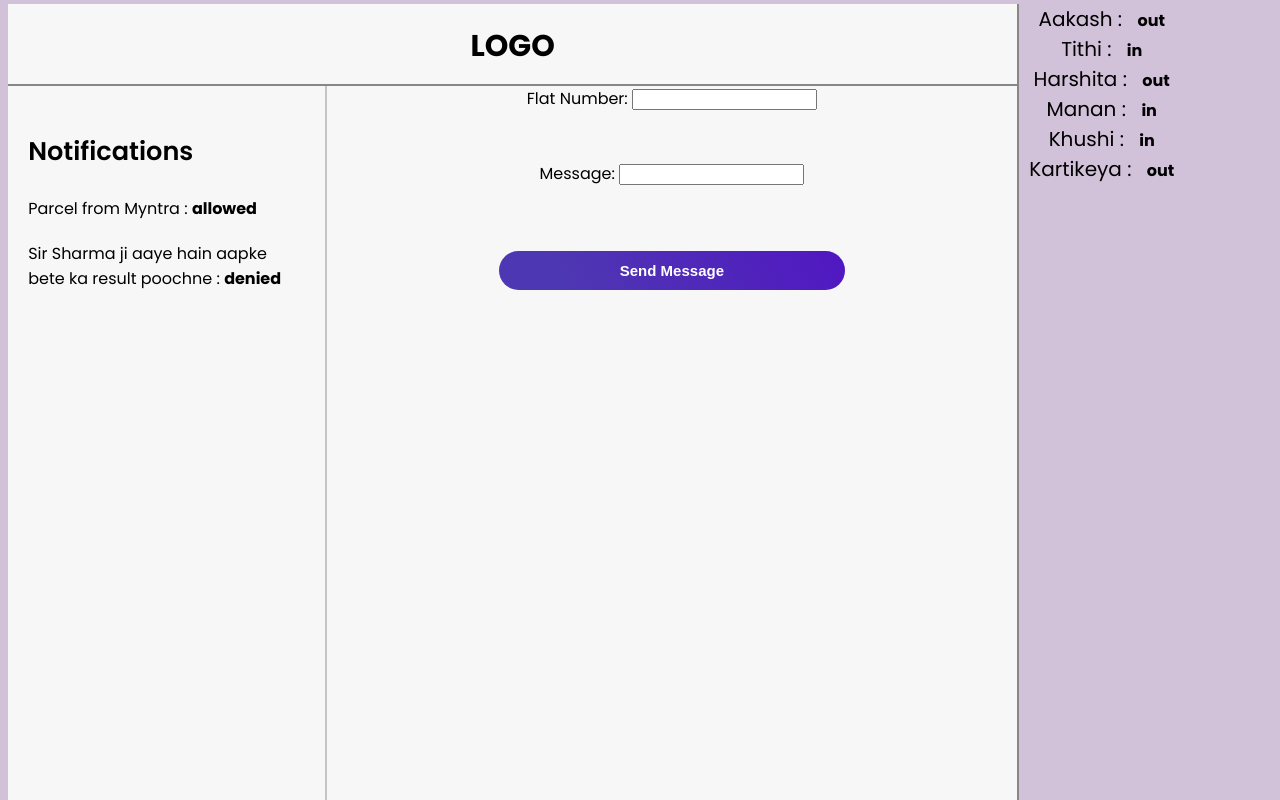
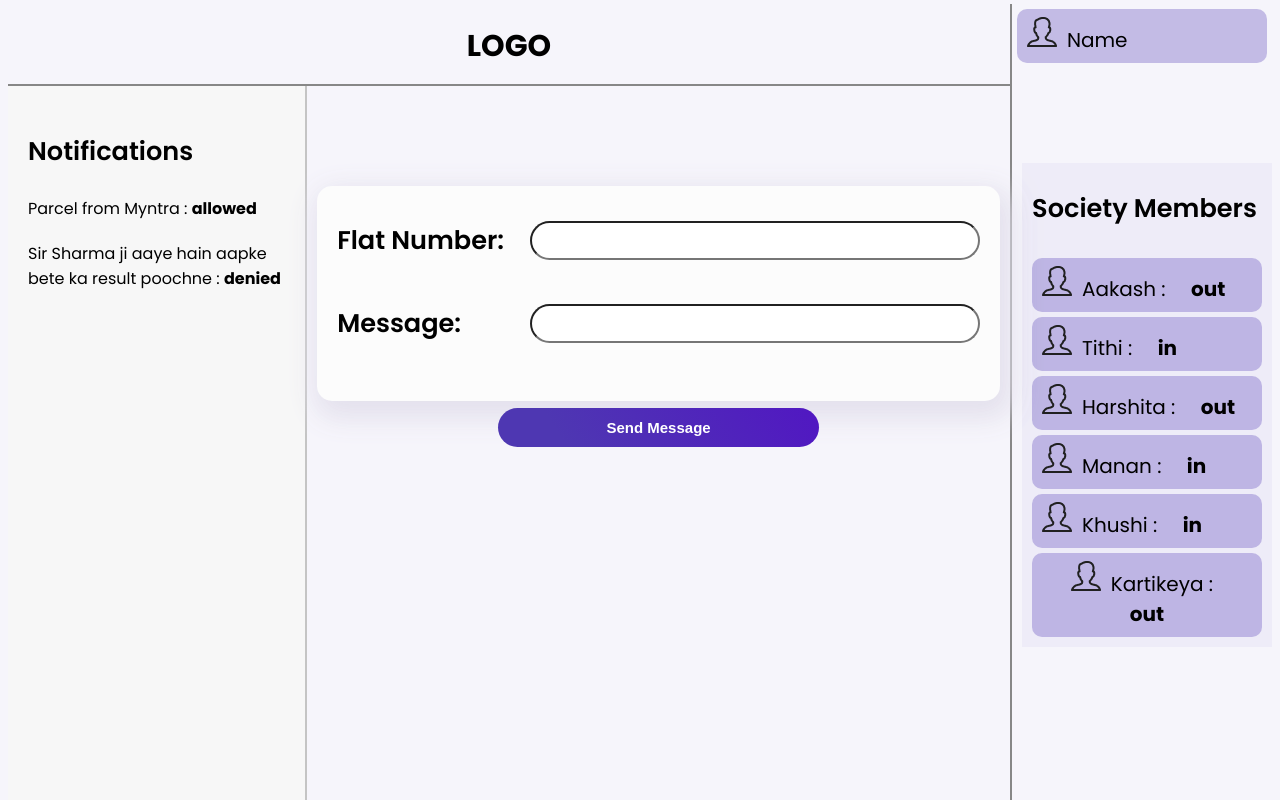
Before and after one commit to aakash-taneja/gatteekeep, a React (Create React App) app: page /guardDashboard in a window 1280 px wide. Built offline with nearby package versions, Linux system fonts and the light colour scheme.

Commit message:
completed css of dashboards

```diff
--- a/src/App.css
+++ b/src/App.css
@@ -1,7 +1,7 @@
 .App {
   text-align: center;
   display: flex;
-  background: #d1c1d9;
+  background: rgba(78, 55, 178, 0.05);
   padding: 4px 8px 6px 8px;
 }
 
--- a/src/components/Guard/SendMessage.css
+++ b/src/components/Guard/SendMessage.css
@@ -1,15 +1,30 @@
-#gsubcontainer2{
+/* #gsubcontainer2{
     order:2;
     flex: 5;
     background: #f7f7f7;
+} */
+
+#changes{
+    font-size: 1.6em;
+    font-weight: 600;
+    padding: 30px 20px;
+
 }
 
-.guardip{
-    background: #ffffff;
-    border: 2px solid black;
-    border-radius: 15px;
-    box-shadow: 5px 10px 28px 8px  #e4e1ed;
-    margin: 100px 10px 0 10px;
-    height: 30%;
-    padding: 0 10px;
+#guardip{
+    justify-content: space-between;
+    margin-top: 5px;
 }
+
+label{
+    margin-right: 10px;
+}
+
+input{
+    border-radius: 20px;
+    width: 70%;
+}
+
+input:focus{
+    outline: none;
+}
--- a/src/components/Guard/SendMessage.jsx
+++ b/src/components/Guard/SendMessage.jsx
@@ -3,10 +3,12 @@ import '../renderstatus/RenderStatus.css'
 import Axios from 'axios';
 import styled from "styled-components";
 import { Marginer } from "../marginer";
+import './SendMessage.css'
 
 const FormContainer = styled.form`
 order:2;
 flex: 5;
+
 `;
 
 const SubmitButton = styled.button`
@@ -58,20 +60,24 @@ function SendMessage() {
         })
       }
     return (
-        <FormContainer onSubmit={(e)=>submit(e)}>
-          <div className="guardip">
-            <label for="flatNo">Flat Number: </label>
+        <FormContainer onSubmit={(e)=>submit(e)} className="subcontainer2" id="changes">
+          <div className="subsubcontainer1" id="guardip">
+            <label for="flatNo">Flat Number:</label>
             <input type="number" id="flatNo" name="flatNo" onChange={(e)=>handle(e)} />
+
           </div>
 
-            <br/><br/>
-          <div className="guardip">
+
+            <br/>
+          <div className="subsubcontainer2" id="guardip">
             <label for="message">Message: </label>
             <input type="text" id="message" name="message" onChange={(e)=>handle(e)} />
           </div>
 
+
+
             <Marginer direction="vertical" margin="2em" />
-            <SubmitButton  onClick={submit} type="submit">Send Message</SubmitButton>
+            <SubmitButton  onClick={submit} type="submit" id="submit">Send Message</SubmitButton>
         </FormContainer>
     )
 }
--- a/src/components/RenderMembers.css
+++ b/src/components/RenderMembers.css
@@ -4,3 +4,21 @@
     background: #f7f7f7;
 
 }
+
+.socMembers{
+    /* border: 1px solid black; */
+    display: flex;
+    margin: 5px;
+    padding: 8px 10px;
+    justify-content: space-between;
+    background: rgba(78, 55, 178, 0.3);
+    border-radius: 10px;
+    align-items: baseline;
+}
+
+#statusMembers{
+    background: rgba(78, 55, 178, 0.05);
+    padding: 0 5px 5px 5px;
+    margin-left: 10px;
+    margin-top: 100px;
+}
--- a/src/components/RenderMembers.js
+++ b/src/components/RenderMembers.js
@@ -1,18 +1,26 @@
 import React from 'react';
+import './RenderMembers.css';
+import icon from './layer1.png';
 
-function RenderMembers({members}) {
+function RenderMembers({ members }) {
     return (
         <div>
+            <div className="socMembers"><p><img src={icon} alt="icon"></img><span>Name</span></p></div>
+            <div id="statusMembers">
+                <h3>Society Members</h3>
+
                 {
                     members.map((member) => {
-                    return(
-                        <div key={member.flat}>
-                            <p><span>{member.name+' :'} </span><strong>{member.status}</strong></p>
+                        return (
+                            <div key={member.flat} className="socMembers">
+                                <p><img src={icon} alt="icon"></img><span>{member.name + ' :'} </span><span className="st"><strong>{member.status}</strong></span></p>
                             </div>
                         )
                     })
                 }
             </div>
+
+        </div>
     )
 }
 
--- a/src/components/RenderStatusAndMessage.css
+++ b/src/components/RenderStatusAndMessage.css
@@ -5,17 +5,14 @@ p {
 .container1 {
   height: 100vh;
   width: 80%;
-
   border-right: 2px solid #878787;
 }
 .container2 {
-  background: #f7f7f7;
   height: 90%;
   display: flex;
   border-top: 2px solid #878787;
 }
 .navbar {
-  background: #f7f7f7;
   height: 10%;
   padding: 20px;
 }
--- a/src/components/rendermessage/RenderMessage.css
+++ b/src/components/rendermessage/RenderMessage.css
@@ -18,12 +18,13 @@ h3{
 
 #allow{
     margin-right:30px;
-    background-color: #c8bbf0;
+    background-color: #BEB6E2;
+
 }
 
 #deny{
     margin-left:60px;
-    background-color:#e4e1ed;
+    background-color: rgba(78, 55, 178, 0.1);
 }
 
 button{
@@ -32,3 +33,8 @@ button{
     border: none;
     margin: 5px;
 }
+
+.btn{
+    display: flex;
+    justify-content: space-around;
+}
--- a/src/components/rendermessage/RenderMessage.js
+++ b/src/components/rendermessage/RenderMessage.js
@@ -37,8 +37,11 @@ export class RenderMessage extends Component {
                             return(
                                 <div className="message">
                                     <p>{msg.content+" "}</p>
+                                    <div className="btn">
                                     <button id="allow" onClick={() => this.changeStatusToAllowed(msg.messageID)}>Allow</button>
                                     <button id="deny" onClick={() => this.changeStatusToDenied(msg.messageID)}>Deny</button>
+                                    </div>
+
                                 </div>
                             );
                         }
--- a/src/components/renderstatus/RenderStatus.css
+++ b/src/components/renderstatus/RenderStatus.css
@@ -1,7 +1,7 @@
 .subcontainer2{
   order:2;
   flex: 5;
-  background: #ffffff;
+  background: #FCFCFC;
   border-radius: 15px;
   box-shadow: 5px 10px 28px 8px  #e4e1ed;
   margin: 100px 10px 0 10px;
@@ -50,10 +50,10 @@ span{
     font-size: 20px;
     padding: 0 15px;
 }
+#time:focus{
+  outline: none;
+}
 
-#time:active{
-  border-color: blue;
-}
 
 /**
  * 1. Adjust this to size
```
Also changed, not shown: src/components/layer1.png (added). Lines whose indentation alone changed are shown as unchanged.
